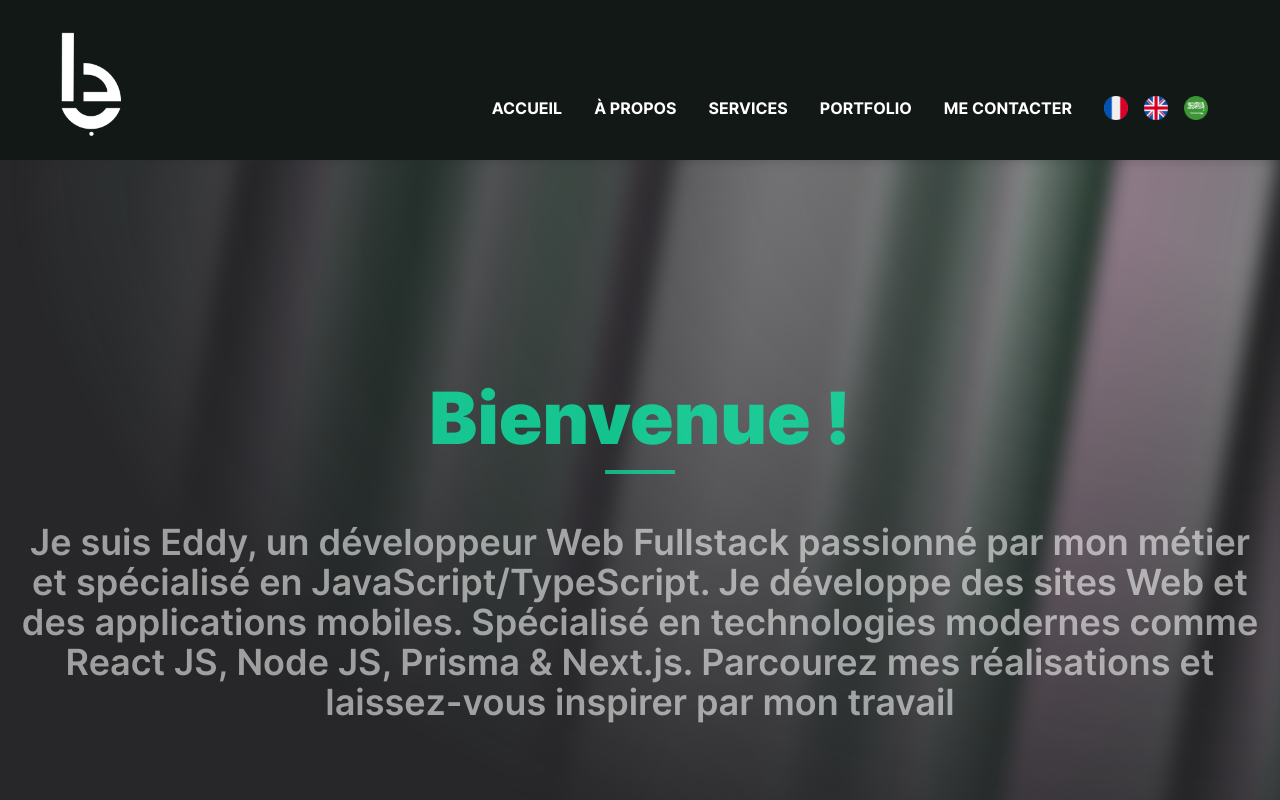
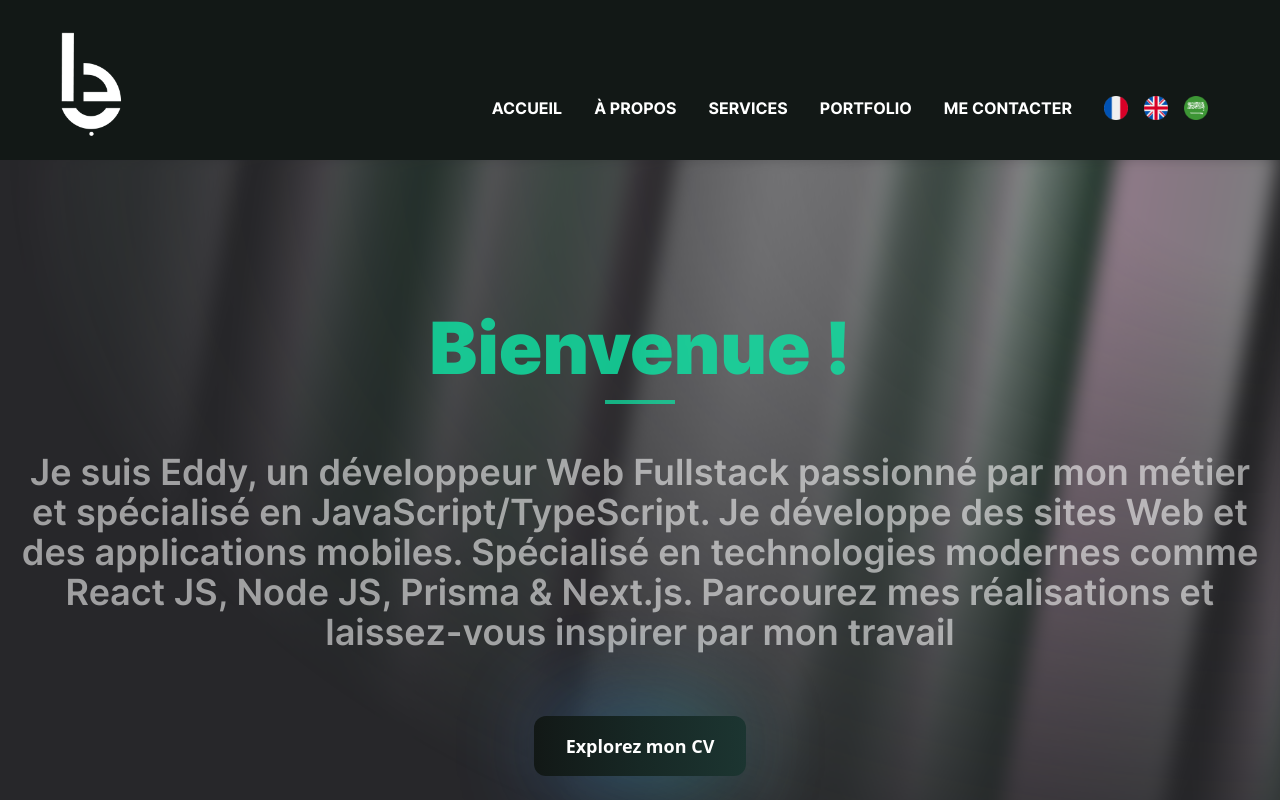
Before and after one commit to EddyBough/portfolioproject, a React (Vite) app: page / in a window 1280 px wide. Shown: the top 800 px of the page. Built offline with nearby package versions, Linux system fonts and the light colour scheme.

Commit message:
button integrated and customized

```diff
--- /dev/null
+++ b/src/components/buttons/ButtonCV.tsx
@@ -0,0 +1,29 @@
+import React from "react";
+
+interface ButtonCVProps {
+  href: string;
+  title: string;
+  text: string;
+}
+
+const ButtonCV: React.FC<ButtonCVProps> = ({ href, title, text }) => {
+  return (
+    <div className="relative inline-flex group">
+      {/* Dégradé à l'extérieur du bouton */}
+      <div className="absolute inset-0 h-full w-full bg-gradient-to-r from-blue-500 to-teal-500 transform scale-[0.80] rounded-xl blur-3xl opacity-70 group-hover:opacity-100 group-hover:scale-[0.85] transition-all duration-200"></div>
+      {/* Bouton avec le dégradé interne */}
+      <a
+        href={href}
+        target="_blank"
+        rel="noopener noreferrer"
+        title={title}
+        className="relative inline-flex items-center justify-center px-8 py-4 text-lg font-bold text-white transition-all duration-200 bg-gradient-to-r from-[#121816] via-[#172825] to-[#1c3531] font-pj rounded-xl focus:outline-none focus:ring-2 focus:ring-offset-2 focus:ring-gray-900"
+        role="button"
+      >
+        {text}
+      </a>
+    </div>
+  );
+};
+
+export default ButtonCV;
--- a/src/components/ui/AuroraBackgroundDemo.jsx
+++ b/src/components/ui/AuroraBackgroundDemo.jsx
@@ -3,6 +3,7 @@ import { motion } from "framer-motion";
 import React from "react";
 import { AuroraBackground } from "../ui/AuroraBackground";
 import { FormattedMessage } from "react-intl";
+import ButtonCV from "../buttons/ButtonCV";
 
 export function AuroraBackgroundDemo() {
   return (
@@ -28,6 +29,13 @@ export function AuroraBackgroundDemo() {
             <FormattedMessage id="descriptionOne" />
           </p>
         </div>
+        <div className=" lg:py-8 md:py-8 py-7">
+          <ButtonCV
+            href="/img/CV.pdf"
+            className=""
+            text={<FormattedMessage id="CV" />}
+          />
+        </div>
       </motion.div>
     </AuroraBackground>
   );
--- a/translations/ar.json
+++ b/translations/ar.json
@@ -1,6 +1,7 @@
 {
   "welcome": "مرحبا",
   "descriptionOne": "انا ايدي، مطور ويب فولستاك متميز ومختص في جافا سكريبت/تايب سكريبت. اقوم بتطوير مواقع ويب وتطبيقات الجوال. مختص في التقنيات الحديثة مثل رياكت جي اس، نود جي اس، بريزما ونيكست جي اس. تصفح اعمالي واستلهم منها.",
+  "CV": "شاهد سرتي الذاتية",
   "home": "الصفحة الرئيسية",
   "aboutMe": "عني",
   "services": "الخدمات",
--- a/translations/en.json
+++ b/translations/en.json
@@ -1,6 +1,7 @@
 {
   "welcome": "Welcome",
   "descriptionOne": "I’m Eddy, a passionate Fullstack Web Developer specialized in JavaScript/TypeScript. I develop websites and mobile applications. Expert in modern technologies like React JS, Node JS, Prisma & Next.js. Explore my work and get inspired by my projects",
+  "CV": "Explore my CV",
   "home": "HOME",
   "aboutMe": "ABOUT ME",
   "services": "SERVICES",
--- a/translations/fr.json
+++ b/translations/fr.json
@@ -1,6 +1,7 @@
 {
   "welcome": "Bienvenue !",
   "descriptionOne": "Je suis Eddy, un développeur Web Fullstack passionné par mon métier et spécialisé en JavaScript/TypeScript. Je développe des sites Web et des applications mobiles. Spécialisé en technologies modernes comme React JS, Node JS, Prisma & Next.js. Parcourez mes réalisations et laissez-vous inspirer par mon travail",
+  "CV": "Explorez mon CV",
   "home": "ACCUEIL",
   "aboutMe": "À PROPOS",
   "services": "SERVICES",
```
